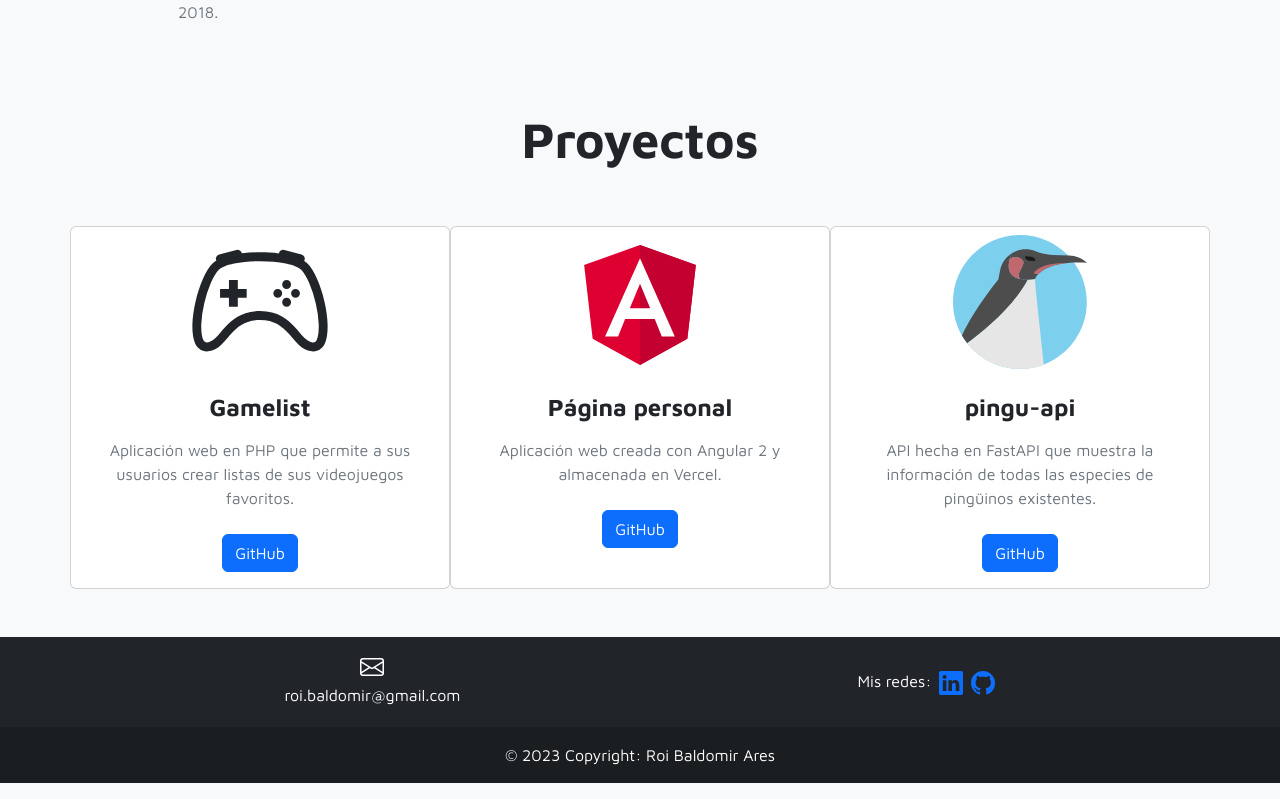
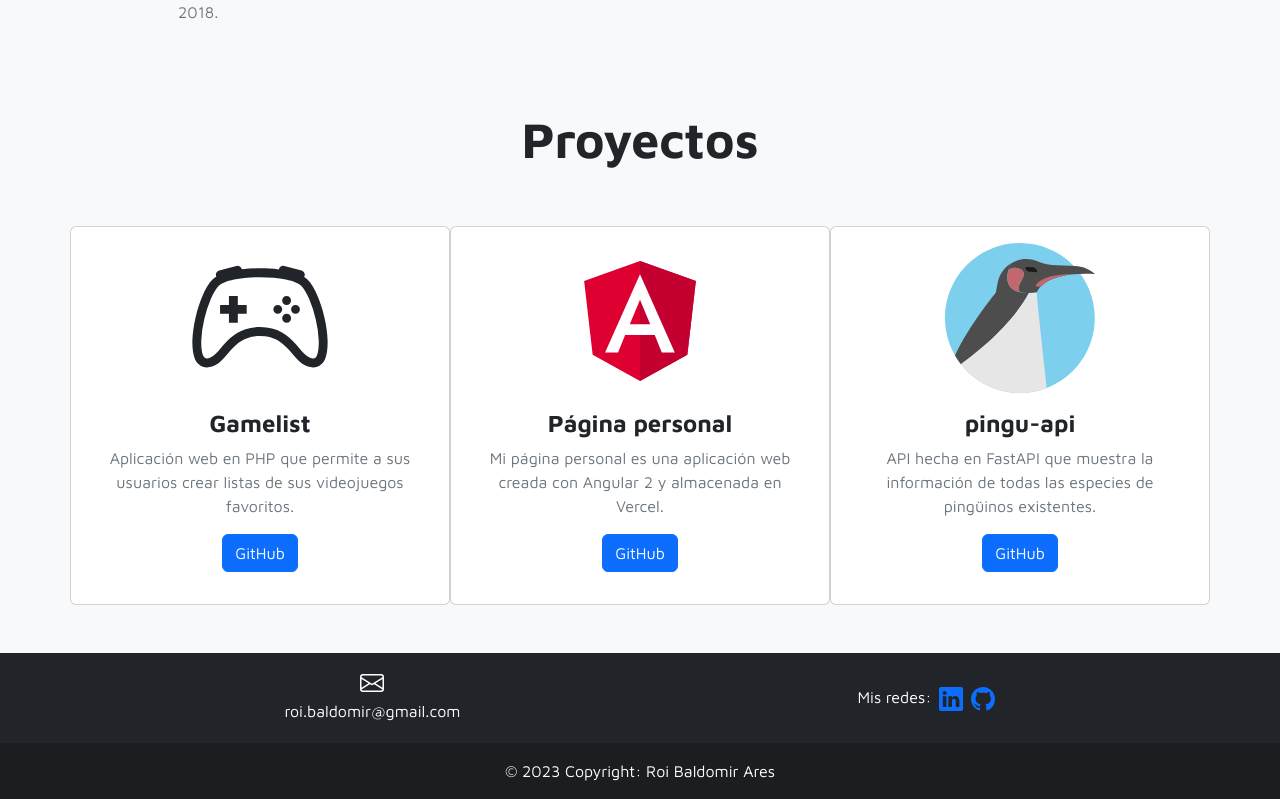
Before and after one commit to RoiBaldomir/my-personal-site, an Angular app: page / in a window 1280 px wide. Shown: the part 1609-2408 px from the top of the page. Built offline with nearby package versions, Linux system fonts and the light colour scheme.

Commit message:
Make some fixes on project section

```diff
--- a/src/app/core/projects/projects.component.html
+++ b/src/app/core/projects/projects.component.html
@@ -5,36 +5,36 @@
 
     <div class="row">
 
-      <div class="col-sm-4 card">
+      <div class="col-lg-4 card p-3">
         <svg width="150" height="150" fill="currentColor" class="bi bi-controller card-img-top p-1" viewBox="0 0 16 16">
           <path d="M11.5 6.027a.5.5 0 1 1-1 0 .5.5 0 0 1 1 0zm-1.5 1.5a.5.5 0 1 0 0-1 .5.5 0 0 0 0 1zm2.5-.5a.5.5 0 1 1-1 0 .5.5 0 0 1 1 0zm-1.5 1.5a.5.5 0 1 0 0-1 .5.5 0 0 0 0 1zm-6.5-3h1v1h1v1h-1v1h-1v-1h-1v-1h1v-1z"/>
           <path d="M3.051 3.26a.5.5 0 0 1 .354-.613l1.932-.518a.5.5 0 0 1 .62.39c.655-.079 1.35-.117 2.043-.117.72 0 1.443.041 2.12.126a.5.5 0 0 1 .622-.399l1.932.518a.5.5 0 0 1 .306.729c.14.09.266.19.373.297.408.408.78 1.05 1.095 1.772.32.733.599 1.591.805 2.466.206.875.34 1.78.364 2.606.024.816-.059 1.602-.328 2.21a1.42 1.42 0 0 1-1.445.83c-.636-.067-1.115-.394-1.513-.773-.245-.232-.496-.526-.739-.808-.126-.148-.25-.292-.368-.423-.728-.804-1.597-1.527-3.224-1.527-1.627 0-2.496.723-3.224 1.527-.119.131-.242.275-.368.423-.243.282-.494.575-.739.808-.398.38-.877.706-1.513.773a1.42 1.42 0 0 1-1.445-.83c-.27-.608-.352-1.395-.329-2.21.024-.826.16-1.73.365-2.606.206-.875.486-1.733.805-2.466.315-.722.687-1.364 1.094-1.772a2.34 2.34 0 0 1 .433-.335.504.504 0 0 1-.028-.079zm2.036.412c-.877.185-1.469.443-1.733.708-.276.276-.587.783-.885 1.465a13.748 13.748 0 0 0-.748 2.295 12.351 12.351 0 0 0-.339 2.406c-.022.755.062 1.368.243 1.776a.42.42 0 0 0 .426.24c.327-.034.61-.199.929-.502.212-.202.4-.423.615-.674.133-.156.276-.323.44-.504C4.861 9.969 5.978 9.027 8 9.027s3.139.942 3.965 1.855c.164.181.307.348.44.504.214.251.403.472.615.674.318.303.601.468.929.503a.42.42 0 0 0 .426-.241c.18-.408.265-1.02.243-1.776a12.354 12.354 0 0 0-.339-2.406 13.753 13.753 0 0 0-.748-2.295c-.298-.682-.61-1.19-.885-1.465-.264-.265-.856-.523-1.733-.708-.85-.179-1.877-.27-2.913-.27-1.036 0-2.063.091-2.913.27z"/>
         </svg>
         <div class="card-body">
-          <h4 class="card-title subtitles2 mb-3">Gamelist</h4>
-          <p class="card-text text-secondary mb-4">
+          <h4 class="card-title subtitles2">Gamelist</h4>
+          <p class="card-text text-secondary">
             Aplicación web en PHP que permite a sus usuarios crear listas de sus videojuegos favoritos.
           </p>
           <a href="https://github.com/RoiBaldomir/proyecto-fdc" class="btn btn-primary texts" target="_blank">GitHub</a>
         </div>
       </div>
 
-      <div class="col-sm-4 card">
+      <div class="col-lg-4 card p-3">
         <img class="card-img-top angular" src="../../../assets/img/angular.svg" alt="angular-logo">
         <div class="card-body">
-          <h4 class="card-title subtitles2 mb-3">Página personal</h4>
-          <p class="card-text text-secondary mb-4">
-            Aplicación web creada con Angular 2 y almacenada en Vercel.
+          <h4 class="card-title subtitles2">Página personal</h4>
+          <p class="card-text text-secondary">
+            Mi página personal es una aplicación web creada con Angular 2 y almacenada en Vercel.
           </p>
           <a href="https://github.com/RoiBaldomir/my-personal-site" class="btn btn-primary texts" target="_blank">GitHub</a>
         </div>
       </div>
 
-      <div class="col-sm-4 card">
-        <img class="bi bi-github card-img-top p-2" width="150" height="150" src="../../../assets/img/penguin.svg" alt="penguin">
+      <div class="col-lg-4 card p-3">
+        <img class="bi bi-github card-img-top" width="150" height="150" src="../../../assets/img/penguin.svg" alt="penguin">
         <div class="card-body">
-          <h4 class="card-title subtitles2 mb-3">pingu-api</h4>
-          <p class="card-text text-secondary mb-4">
+          <h4 class="card-title subtitles2">pingu-api</h4>
+          <p class="card-text text-secondary">
             API hecha en FastAPI que muestra la información de todas las especies de pingüinos existentes.
           </p>
           <a href="https://github.com/RoiBaldomir/pingu-api" class="btn btn-primary texts" target="_blank">GitHub</a>
```
